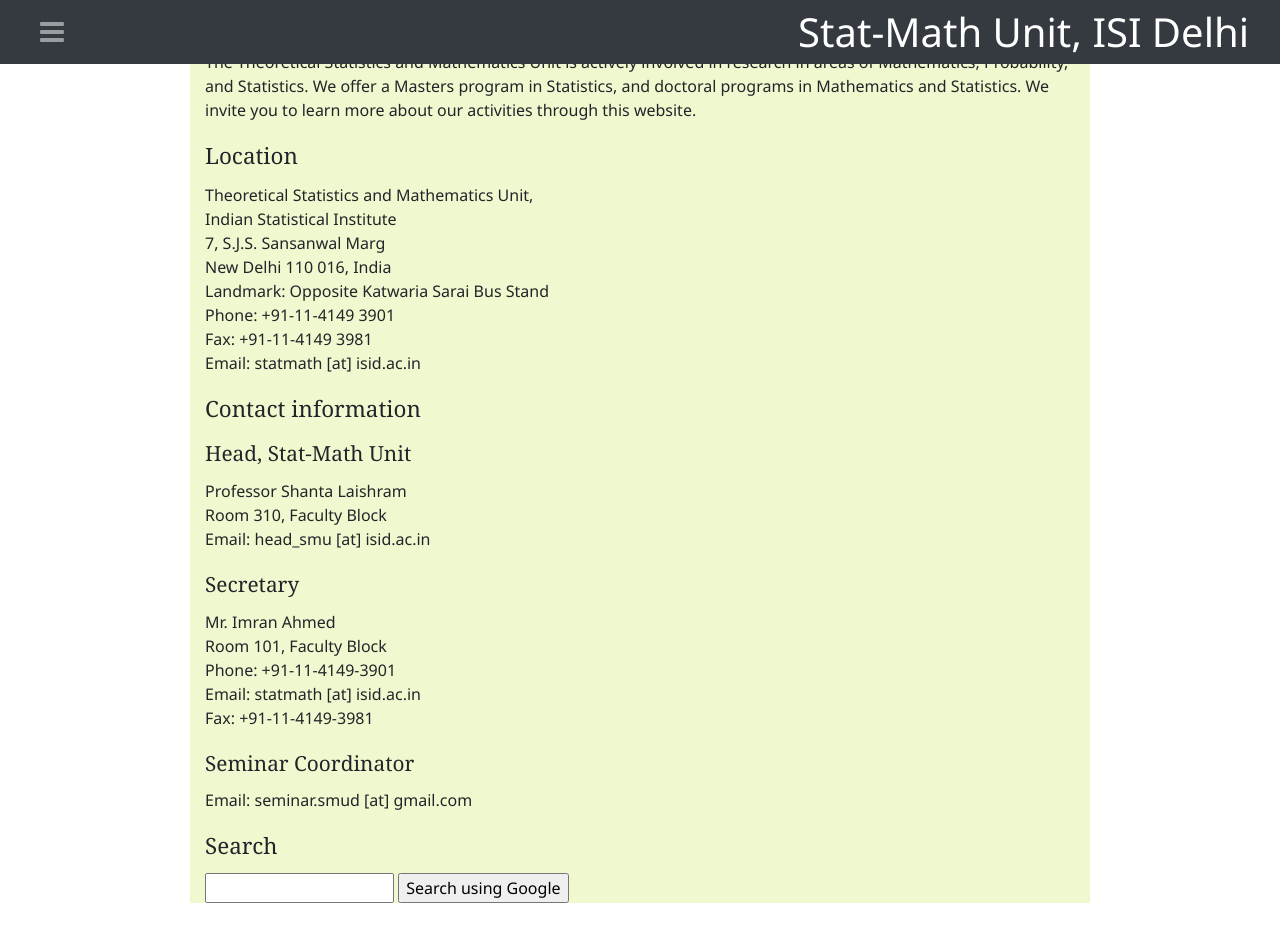
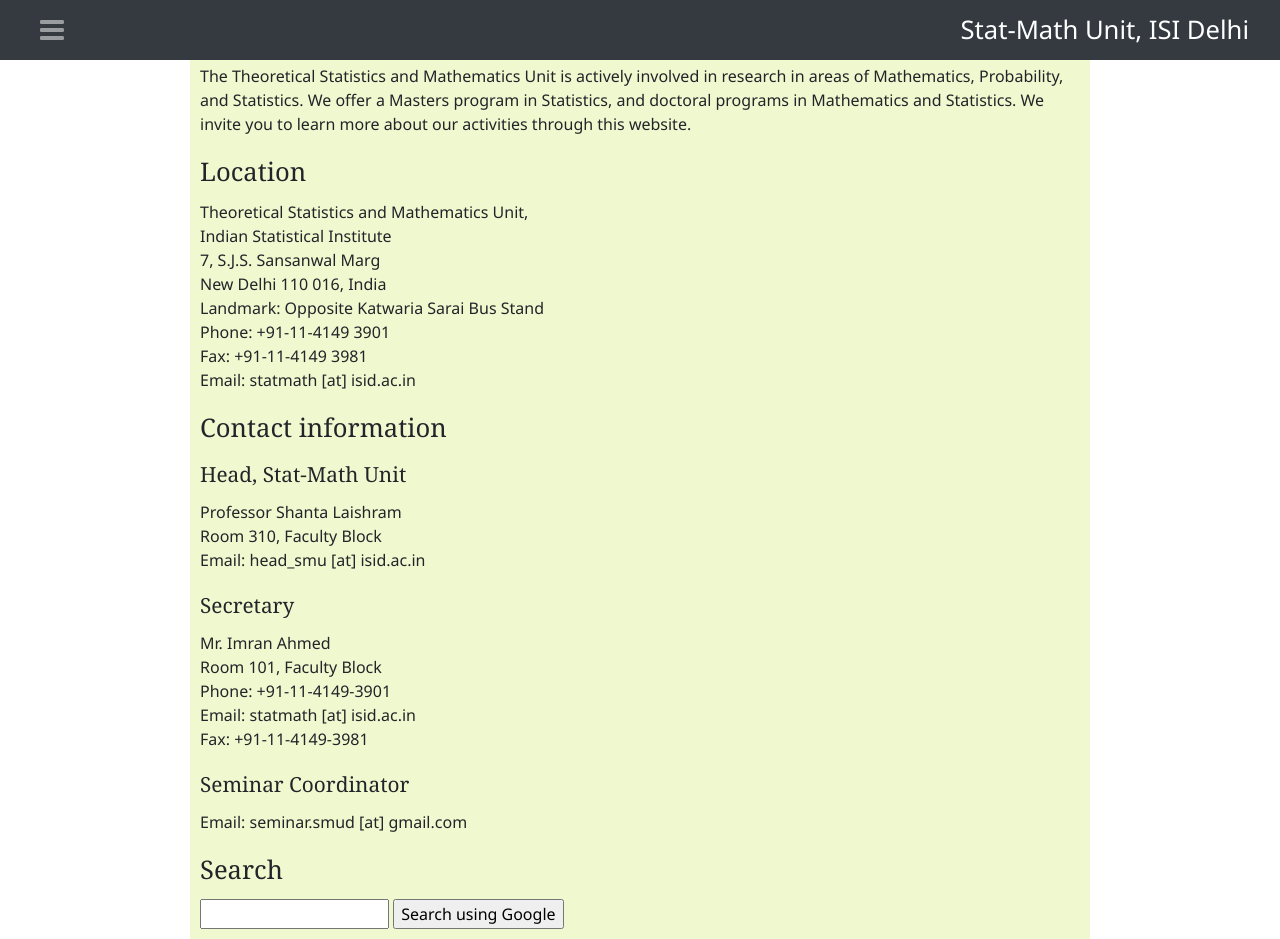
Before and after one commit to isid-smu/isid-smu.github.io, a Jekyll site: the page built from index.md, in a window 1280 px wide and 939 px high. Built offline with Jekyll 4.4.1, drawn with Linux system fonts in a browser that asks for light colours; our own code applies the rules of GitHub Pages for plain Markdown files.

Commit message:
update style

```diff
--- a/assets/styles/custom.css
+++ b/assets/styles/custom.css
@@ -50,7 +50,7 @@
     font-family: 'Noto Serif';
 }
 
-h1 { font-size: 1.4rem; }
+h1 { font-size: 1.6rem; text-weight: bold; }
 h2 { font-size: 1.3rem; }
 h3 { font-size: 1.2rem; }
 
@@ -64,6 +64,7 @@
 .custom-nav-title 	/* for author/title */
 {
     color: #ffffff;
+    font-size: 1.6rem;
 }
 
 .nav-link:hover
@@ -114,6 +115,7 @@
     max-width: 900px;
     margin: auto;
     background: #F0F8CF;
+    padding: 10px;
 }
 
 img.img-fluid
```
Also changed, not shown: assets/scripts/jquery.bootstrap-autohidingnavbar.js.
